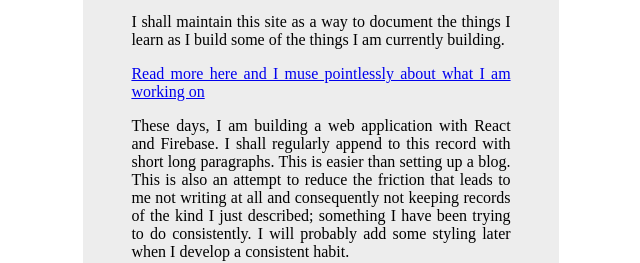
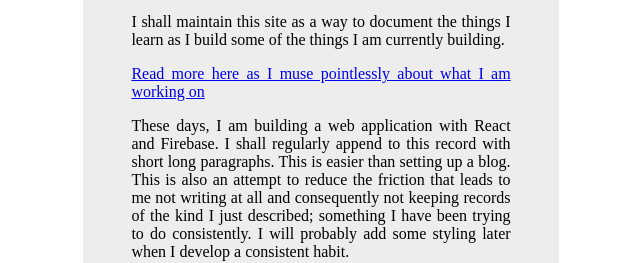
Before and after one commit to tuotol/tuotol, a plain HTML site: page index.html in a window 1280 px wide. Shown: the part 135-398 px from the top of the page, 319-959 px from the left. Drawn offline with Linux system fonts and the light colour scheme.

Commit message:
Fixed a typo

```diff
--- a/index.html
+++ b/index.html
@@ -18,7 +18,7 @@
           I shall maintain this site as a way to document the things I
           learn as I build some of the things I am currently building.
         </p>
-        <p><a href="current_work.html">Read more here and I muse pointlessly about what I am working on</a></p>
+        <p><a href="current_work.html">Read more here as I muse pointlessly about what I am working on</a></p>
         <p>
           These days, I am building a web application with React and Firebase. I shall
           regularly append to this record with short long paragraphs. This is easier than
```
